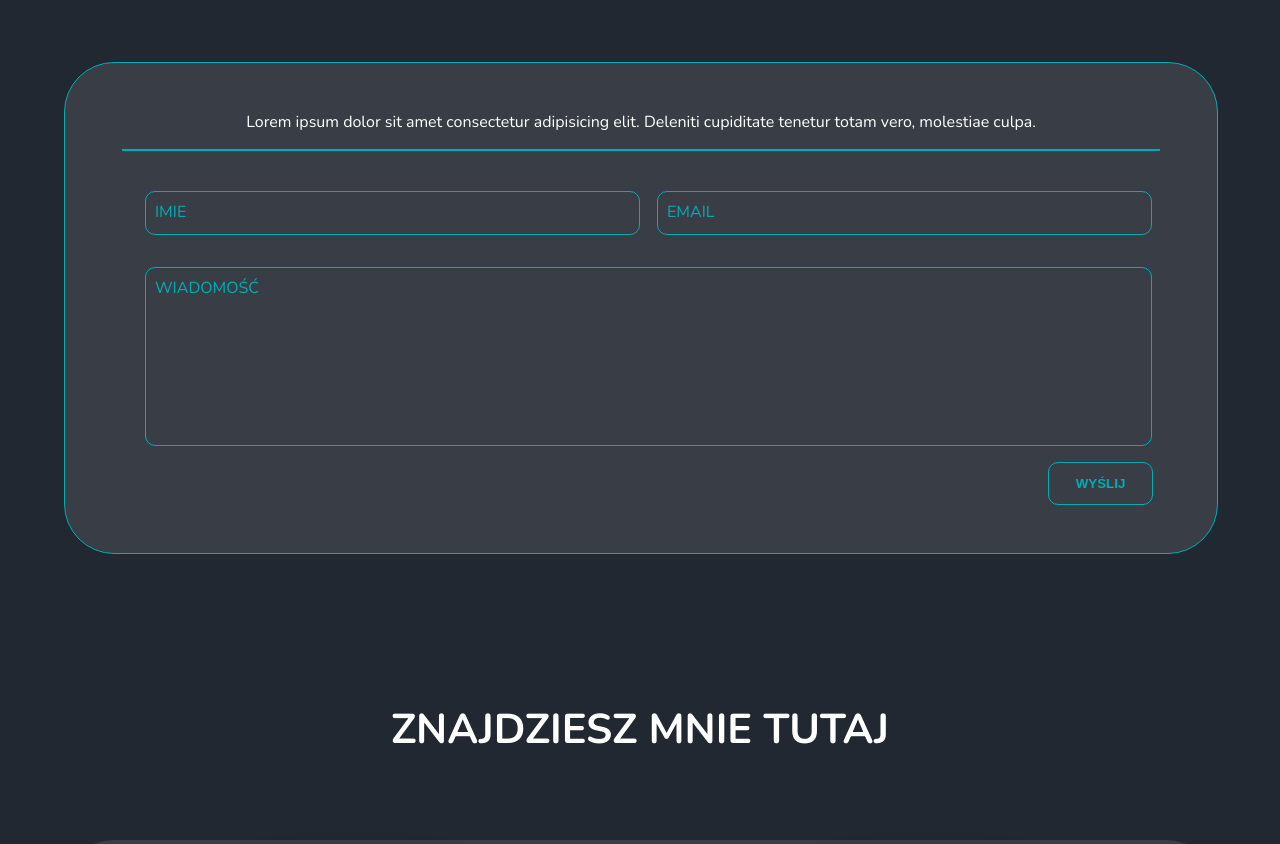
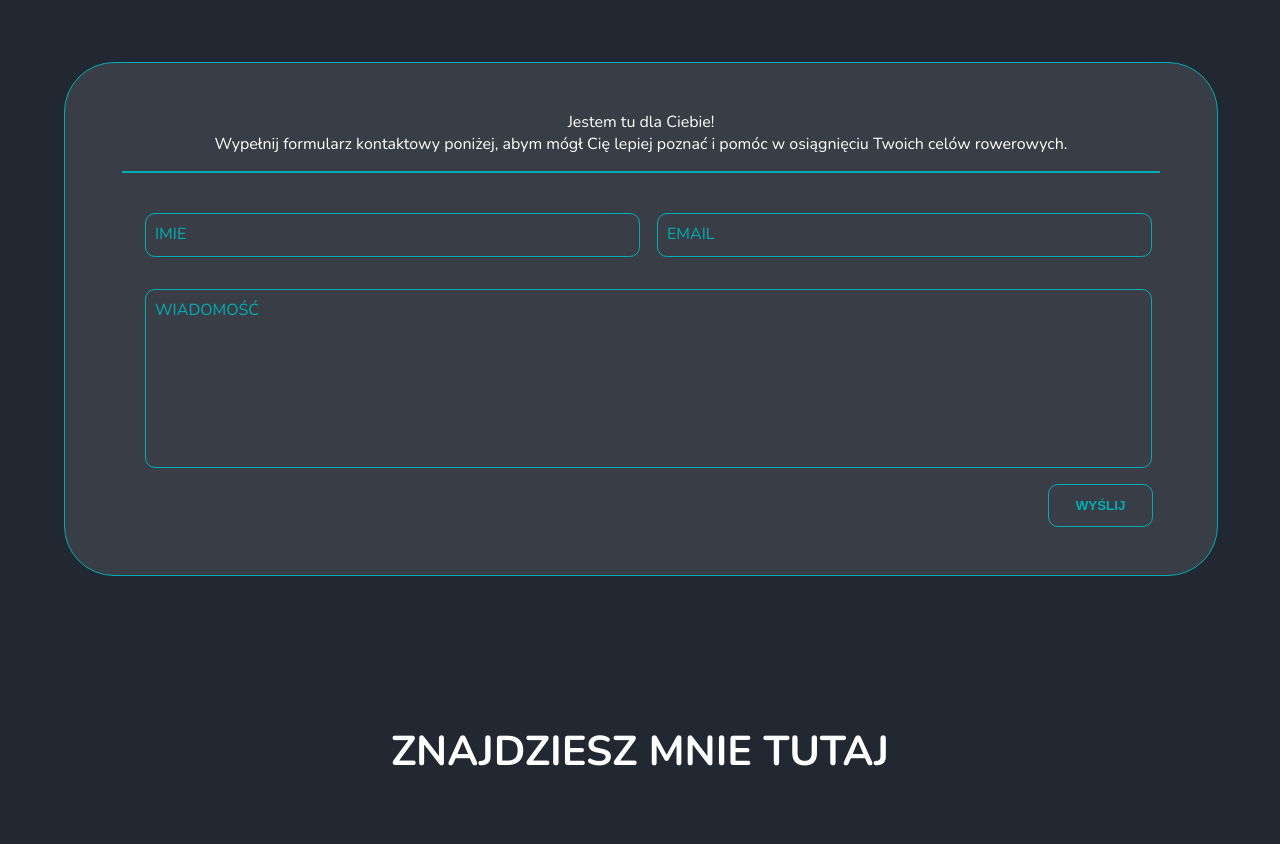
Before and after one commit to Czeka17/Bike-Trainer-Landing-page, a React (Create React App) app: page / in a window 1280 px wide. Shown: the part 2334-3178 px from the top of the page. Built offline with nearby package versions, Linux system fonts and the light colour scheme; no server answers.

Commit message:
fixed blog not loading bug

```diff
--- a/src/App.tsx
+++ b/src/App.tsx
@@ -13,8 +13,8 @@ function App() {
 	const [blogPosts, setBlogPosts] = useState([]);
 
 	const client = createClient({
-		space: `${process.env.REACT__APP__SPACE}`,
-		accessToken: `${process.env.REACT__APP__ACCESS__TOKEN}`,
+		space: `${process.env.REACT_APP_SPACE}`,
+		accessToken: `${process.env.REACT_APP_ACCESS_TOKEN}`,
 	});
 
 	useEffect(() => {
--- a/src/components/blog/newsItem.tsx
+++ b/src/components/blog/newsItem.tsx
@@ -10,8 +10,8 @@ function NewsItem() {
     const [isLoading, setIsLoading] = useState(true);
 
     const client = createClient({
-        space: `${process.env.REACT__APP__SPACE}`,
-        accessToken: `${process.env.REACT__APP__ACCESS__TOKEN}`,
+        space: `${process.env.REACT_APP_SPACE}`,
+        accessToken: `${process.env.REACT_APP_ACCESS_TOKEN}`,
     });
 
     useEffect(() => {
--- a/src/components/contact/contact.tsx
+++ b/src/components/contact/contact.tsx
@@ -91,8 +91,7 @@ function Contact() {
      data-aos-anchor-placement="top-bottom">
 					<div>
 						<p>
-							Lorem ipsum dolor sit amet consectetur adipisicing elit. Deleniti
-							cupiditate tenetur totam vero, molestiae culpa.
+						Jestem tu dla Ciebie!<br/> Wypełnij formularz kontaktowy poniżej, abym mógł Cię lepiej poznać i pomóc w osiągnięciu Twoich celów rowerowych.
 						</p>
 					</div>
 					<hr />
```
